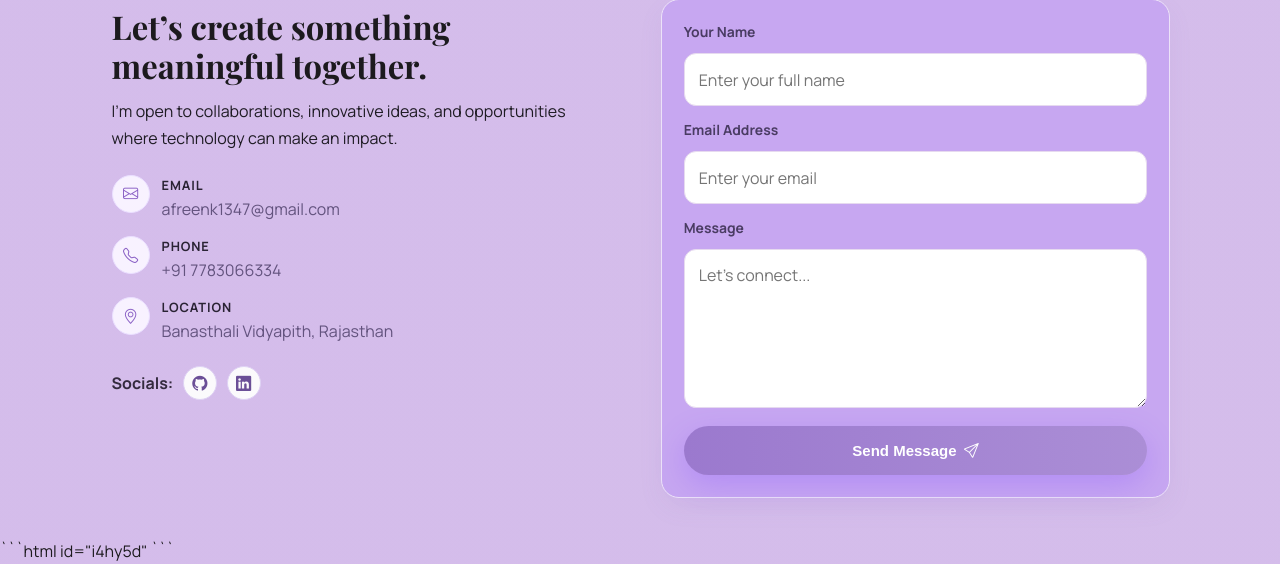
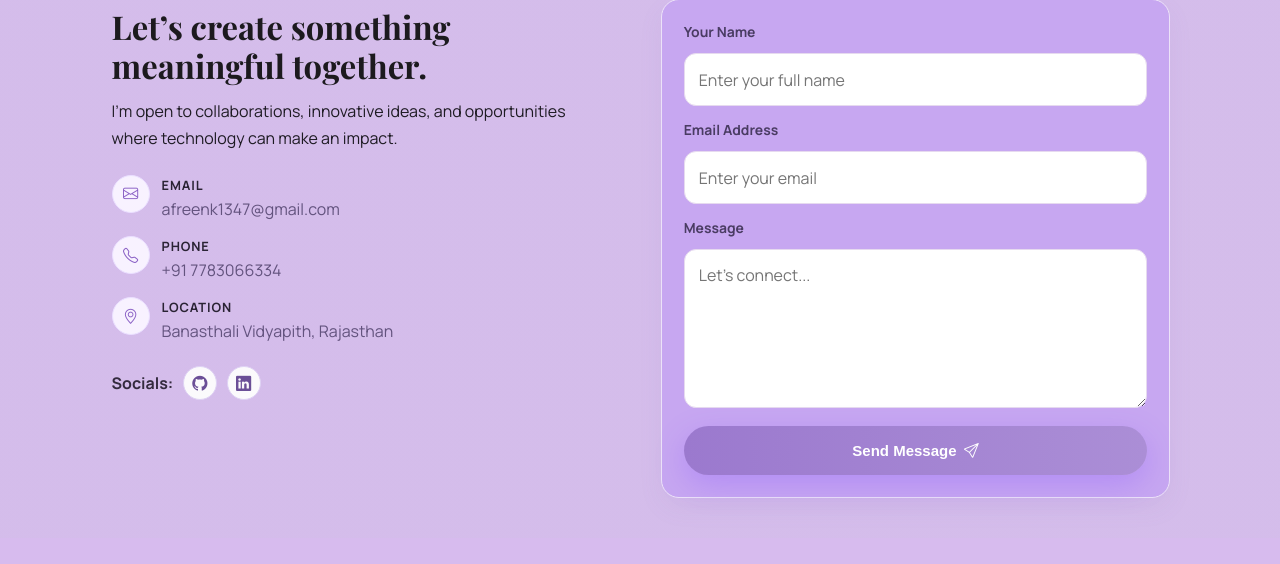
Before and after one commit to Afreenk8n/Portfolio, a Flask app: page / in a window 1280 px wide. Shown: the part 3721-4285 px from the top of the page. After the commit the page ends 4220 px from the top, so only its background shows below. Run offline with Flask 3, Linux system fonts and the light colour scheme.

Commit message:
updated portfolio

````diff
--- a/templates/index.html
+++ b/templates/index.html
@@ -400,7 +400,6 @@
 </button> -->
 
 <script src="{{ url_for('static', filename='script.js') }}"></script>
-```html id="i4hy5d"
 <script>
 const contactForm = document.getElementById("contactForm");
 
@@ -454,8 +453,6 @@ contactForm.addEventListener("submit", async (e) => {
     }
 });
 </script>
-```
-
 
 </body>
 </html>
````
